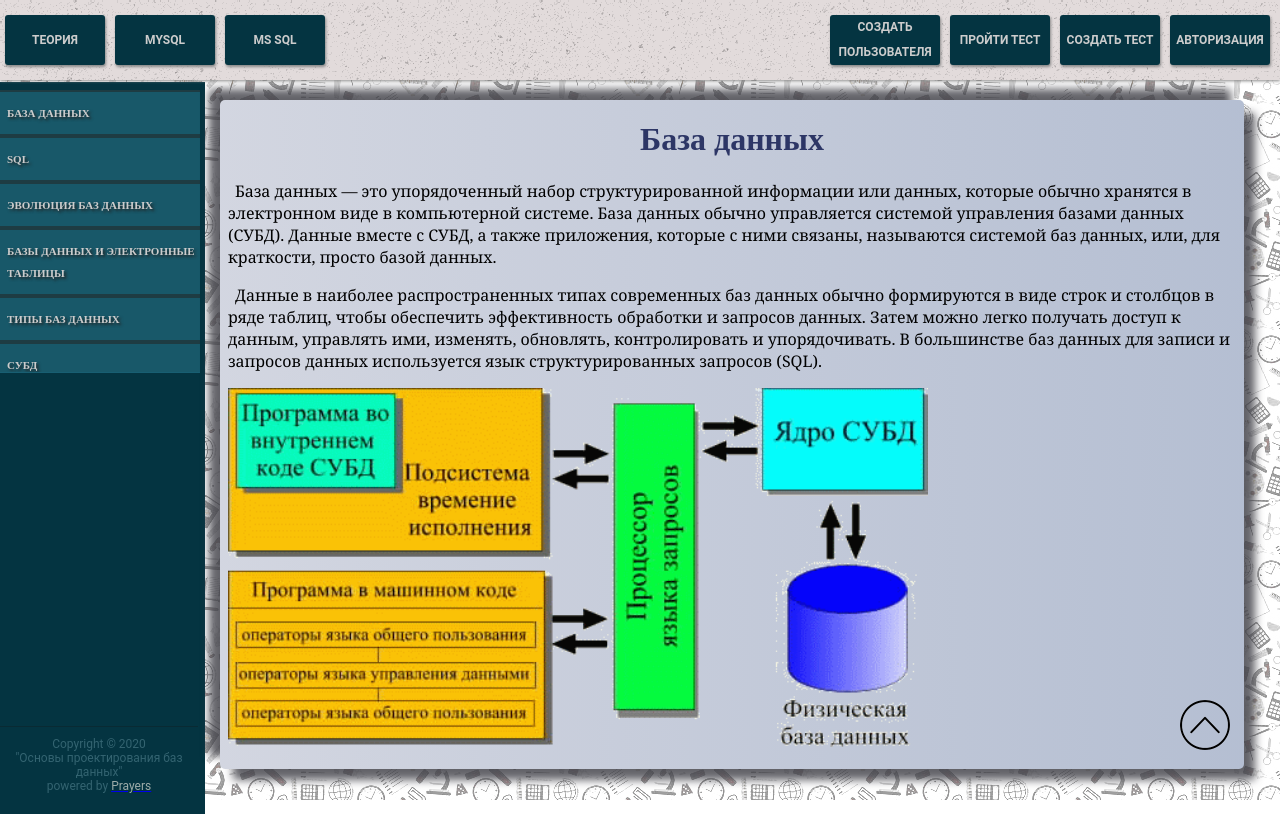
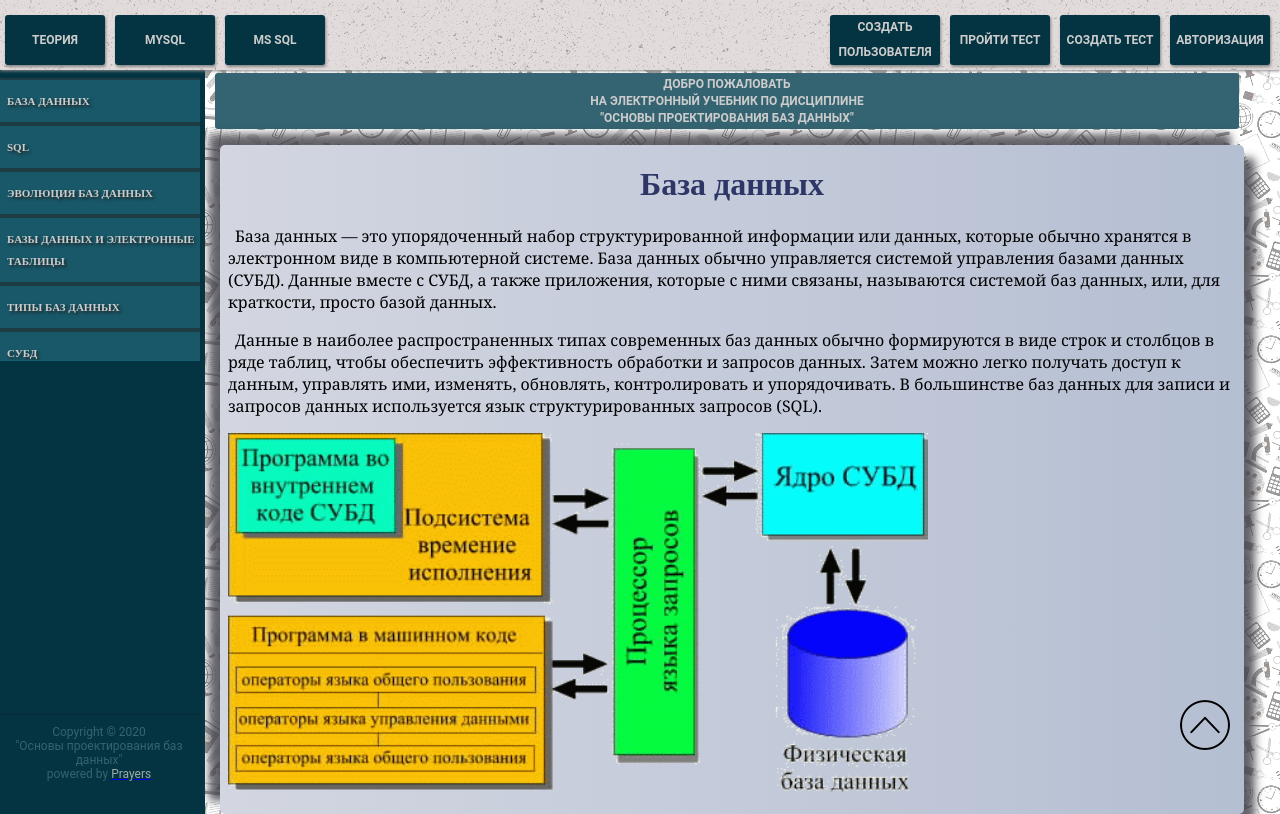
Before and after one commit to GerHanNaAn/textbook, a plain HTML site: page index.html in a window 1280 px wide. Drawn offline with Linux system fonts and the light colour scheme.

Commit message:
Добавил строку приветсвтия

```diff
--- a/index.html
+++ b/index.html
@@ -29,6 +29,7 @@
 					<div id='userCreate'>Создать пользователя</div>
 				</a>
 			</div>
+
 			<div class='container'>
 				<a class="section" href="#22">
 					<div id='testCreat'>Создать тест</div>
@@ -46,6 +47,12 @@
 			</div>
 		</div>
 	</header>
+
+
+	<div id='logo'>
+		Добро пожаловать<br> на электронный учебник по дисциплине <br> "Основы проектирования баз данных"
+	</div>
+
 	<div id="menuGGG">
 		<iframe src='menu/frameMenuTheory.html' id="frameMenu" frameborder='0' name="menuGGG"
 			onload="this.style.height=this.contentDocument.body.scrollHeight +'px';">
@@ -61,8 +68,7 @@
 	</div>
 	<main>
 
-		<iframe
- 		src='Теория/База данных.html' id="main" name="mainFrame" frameborder='0'
+		<iframe src='Теория/База данных.html' id="main" name="mainFrame" frameborder='0'
 			onload="this.style.height=this.contentDocument.body.scrollHeight + 40 +'px';">
 		</iframe>
 
--- a/style.css
+++ b/style.css
@@ -33,7 +33,7 @@ body{
 
 .head{
 	background-color: #e2dbdb;
-	height: 80px;
+	height: 70px;
 	width: 100%;
 	margin: 0;
 	box-shadow: 0 1px 3px 0 #888;
@@ -43,14 +43,9 @@ body{
 	min-width: 800px;
 }
 
-/* main {
-	padding-bottom: 56.25%;
-
-
-} */
 
 #main{
-
+	top: 45px;
 	border-radius: 5px;
 	background: linear-gradient( 90deg, rgba(167, 200, 241, 0.26), rgba(51, 109, 185, 0.26));
 	-webkit-box-shadow: -12px -12px 9px -1px rgba(67, 67, 75, 0.83), 12px 12px 9px -1px rgba(67, 67, 75, 0.83);
@@ -65,7 +60,25 @@ body{
 	margin: 100px;
 	display: block;
 }
+#logo {
+	font-size: 12px;
+    text-transform: uppercase;
+    font-weight: bold;
+	vertical-align: middle;
+	top: 73px;
+	border-radius: 3px;
+	position: absolute;
+	background: rgb(52, 100, 113);
+	left: 215px;
+	height: 50px;
+	/* margin-right: 100px; */
+	padding: 3px 0;
+	color: #ccc;
+	text-align: center;
+	line-height: 17px;
 
+	/* background-image: url(asfalt-dark.png); */
+}
 .container{
 	height: auto;
 	margin: 15px 5px;
@@ -90,11 +103,10 @@ body{
 	vertical-align: middle;
 	height: 50px;
 	width: 100px;
-	position: static;
-	background: #cccccc;
 	background: rgb(4, 52, 65);
 }
 /* Тут добавил #userCreate   */
+
 #userCreate {
 	position: absolute;
 	right: 340px;
@@ -119,6 +131,7 @@ body{
 }
 
 #theory{
+	top: 15px;
 	left: 20px;
 }
 
@@ -139,7 +152,7 @@ body{
 #menuGGG{
 	display: grid;
 	position: fixed;
-	top: 82px;
+	top: 70px;
 	height: 100%;
 	width: 205px;
 	background: rgb(4, 52, 65);
@@ -180,33 +193,33 @@ body{
 
 /*MEDIA*/
 @media screen and (min-width: 0px){
-	#main {
+	#main, #logo {
 		width: 60vw;
 	}
 }
 @media screen and (min-width: 750px){
-	#main {
+	#main, #logo {
 		width: 70vw;
 	}
 }
 @media screen and (min-width: 950px){
-	#main {
+	#main, #logo {
 		width: 710px;
 	}
 }
 
 @media screen and (min-width: 1050px){
-	#main {
+	#main, #logo {
 		width: 800px;
 	}
 }
 @media screen and (min-width: 1150px){
-	#main {
+	#main, #logo {
 		width: 80vw;
 	}
 }
 @media screen and (min-width: 1750px){
-	#main {
+	#main, #logo {
 		width: 85vw;
 	}
 }
```
